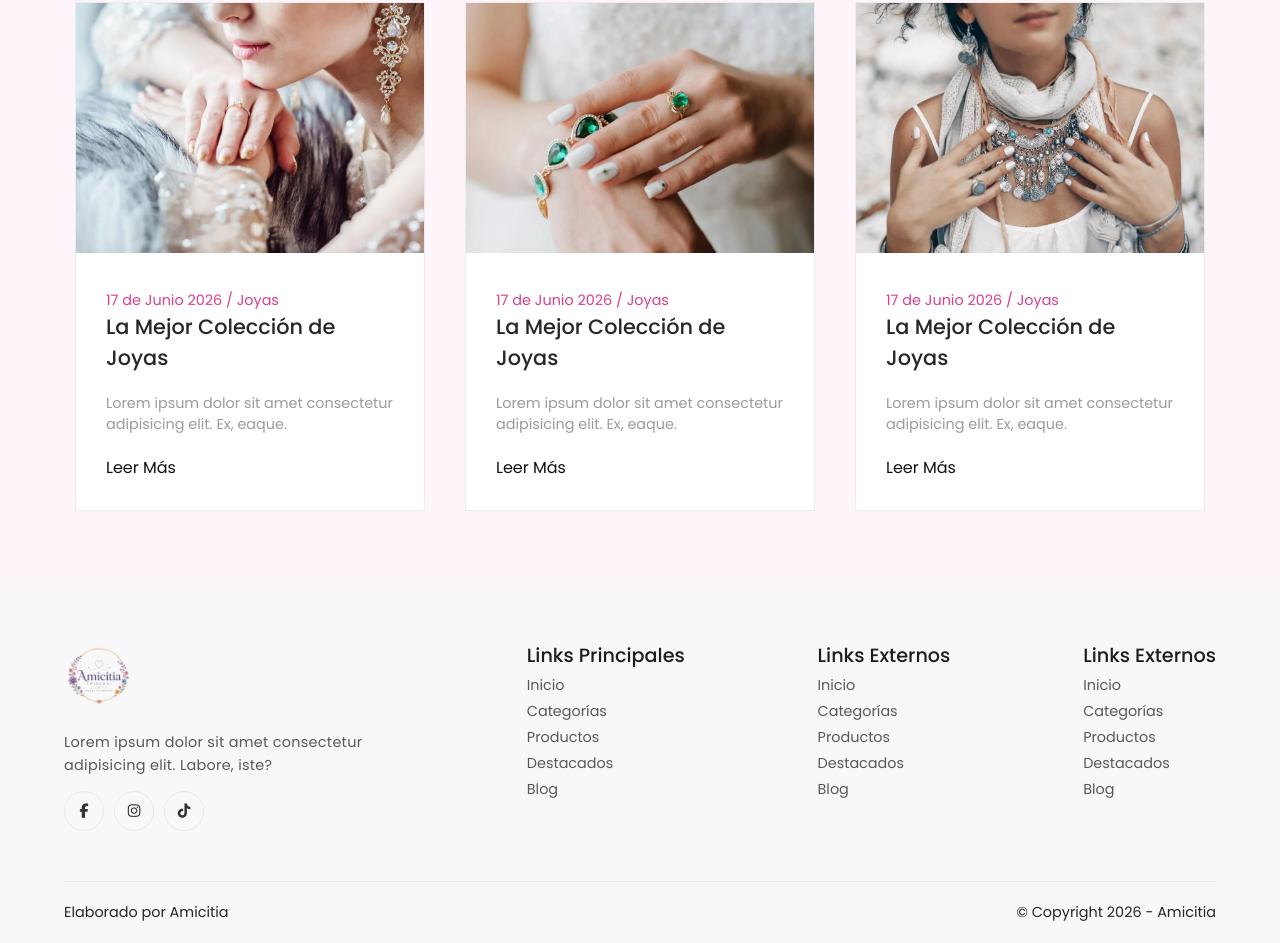
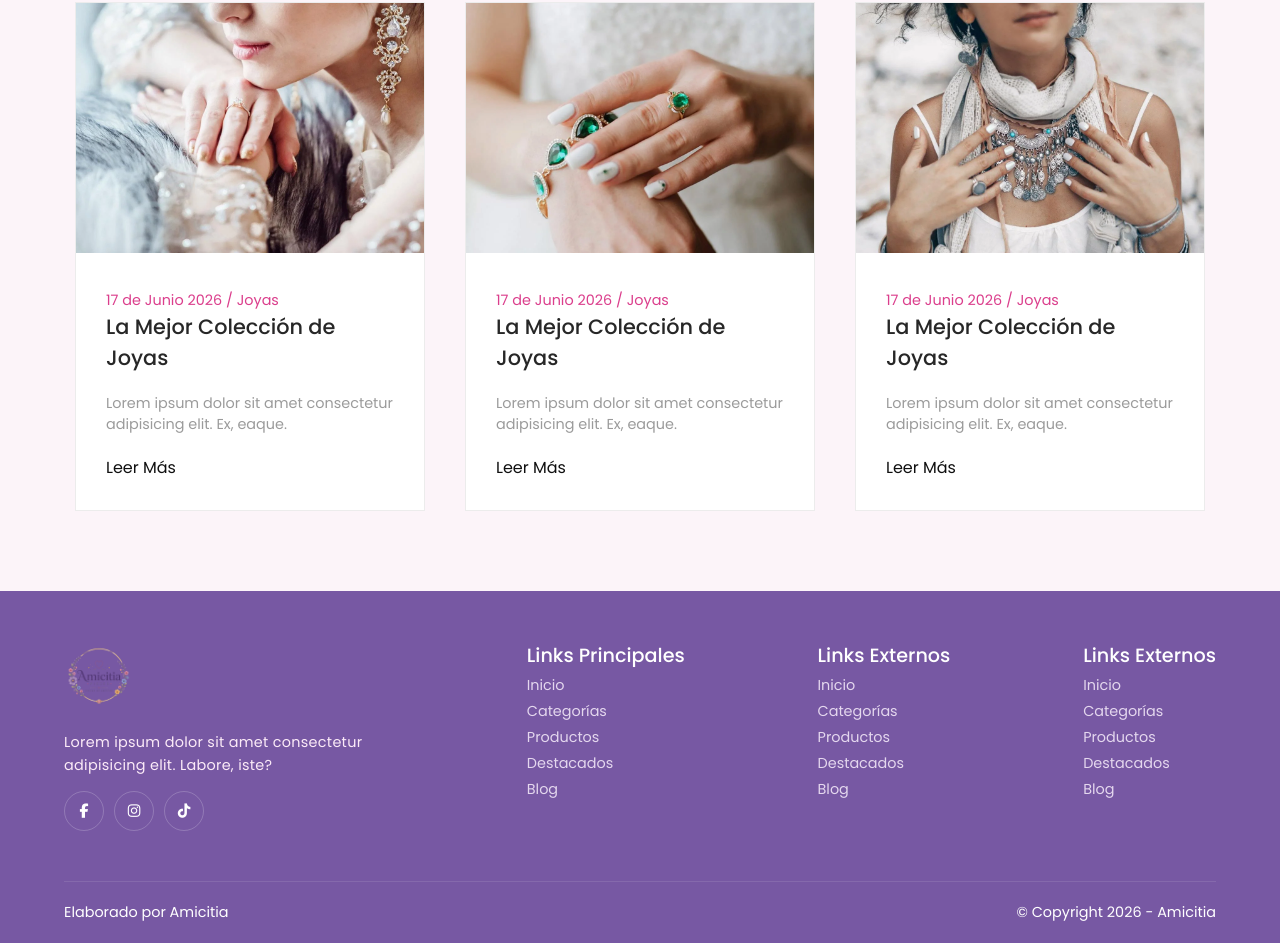
Before and after one commit to KevinPozo/Amicitia-Website, a plain HTML site: page index.html in a window 1280 px wide. Shown: the part 3607-4550 px from the top of the page. Drawn offline with nearby package versions, Linux system fonts and the light colour scheme.

Commit message:
Update footer background to Lavender Violet and adjust text colors for contrast

```diff
--- a/css/style.css
+++ b/css/style.css
@@ -612,7 +612,7 @@ header {
 /*Footer*/
 footer {
   width: 100%;
-  background-color: #f8f8f8;
+  background-color: var(--second-color); /* Lavender Violet para contraste elegante */
 }
 .footer-container {
   max-width: 1200px;
@@ -636,7 +636,7 @@ footer {
   object-fit: contain;
 }
 .footer-company-box p {
-  color: #585858;
+  color: #fcebf8; /* Texto claro (Lavender Rose suave) para destacar sobre el violeta */
   margin: 5px 0px;
   font-size: 0.9rem;
   letter-spacing: 0.3px;
@@ -656,8 +656,8 @@ footer {
   justify-content: center;
   align-items: center;
   border-radius: 50%;
-  border: 1px solid #e9e9e9;
-  color: #333333;
+  border: 1px solid rgba(255, 255, 255, 0.2);
+  color: #ffffff;
   font-size: 0.9rem;
   transition: all ease 0.3s;
 }
@@ -667,14 +667,14 @@ footer {
 }
 .footer-link-box strong {
   font-size: 1.2rem;
-  color: #1d1d1d;
+  color: #ffffff;
   font-weight: 500;
 }
 .footer-link-box ul {
   margin-top: 5px;
 }
 .footer-link-box ul li a {
-  color: #585858;
+  color: #e4d7ee; /* Violeta muy clarito */
   font-size: 0.9rem;
   margin-bottom: 5px;
   display: flex;
@@ -688,14 +688,14 @@ footer {
   justify-content: space-between;
   align-items: center;
   flex-wrap: wrap;
-  border-top: 1px solid #e9e9e9;
+  border-top: 1px solid rgba(255, 255, 255, 0.1);
   padding: 20px 0px;
   max-width: 1200px;
   width: 90%;
   margin: auto;
 }
 .footer-bottom span {
-  color: #252525;
+  color: #ffffff;
   font-size: 0.9rem;
 }
 /* Floating Social Media */
```
